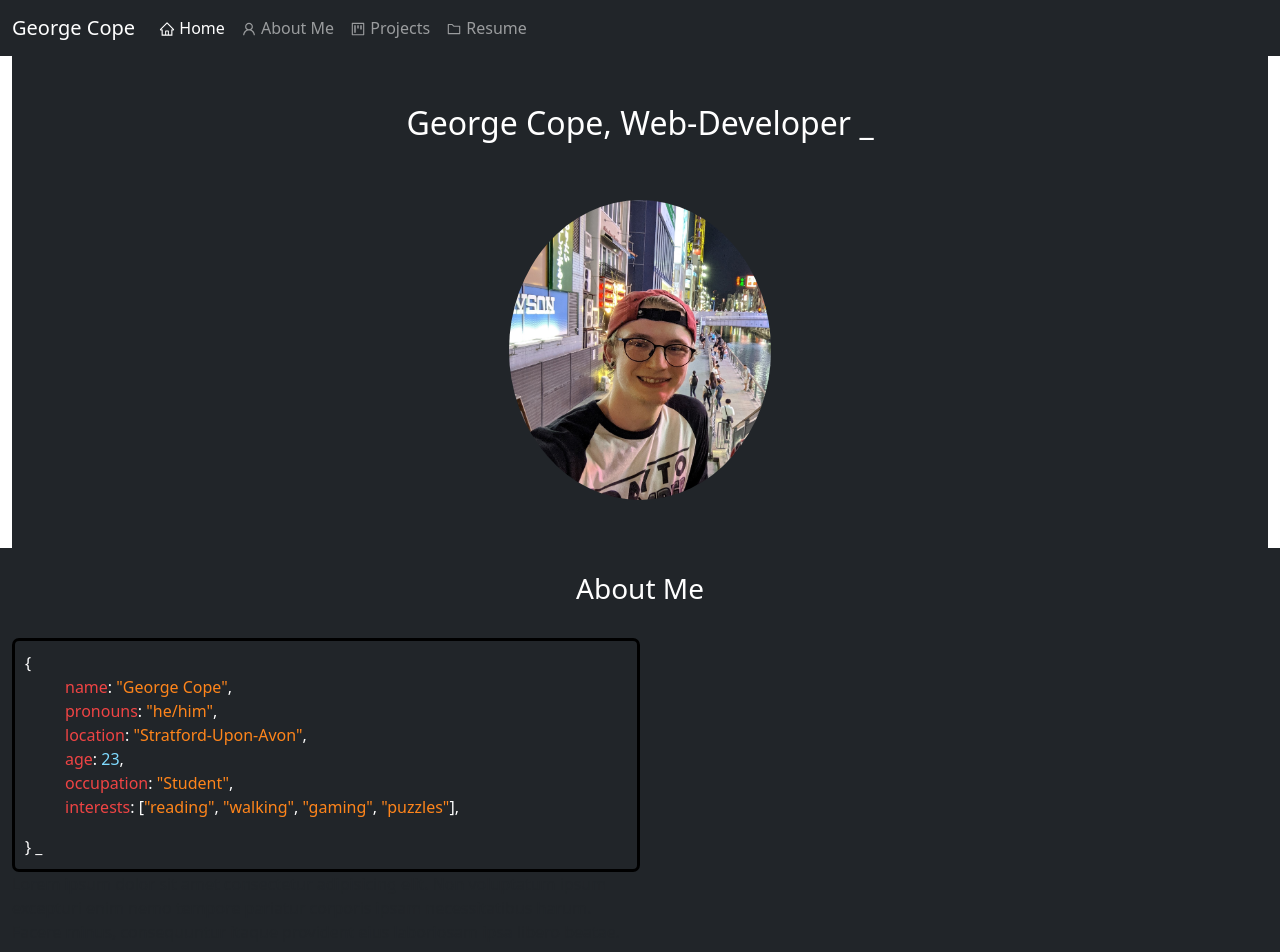
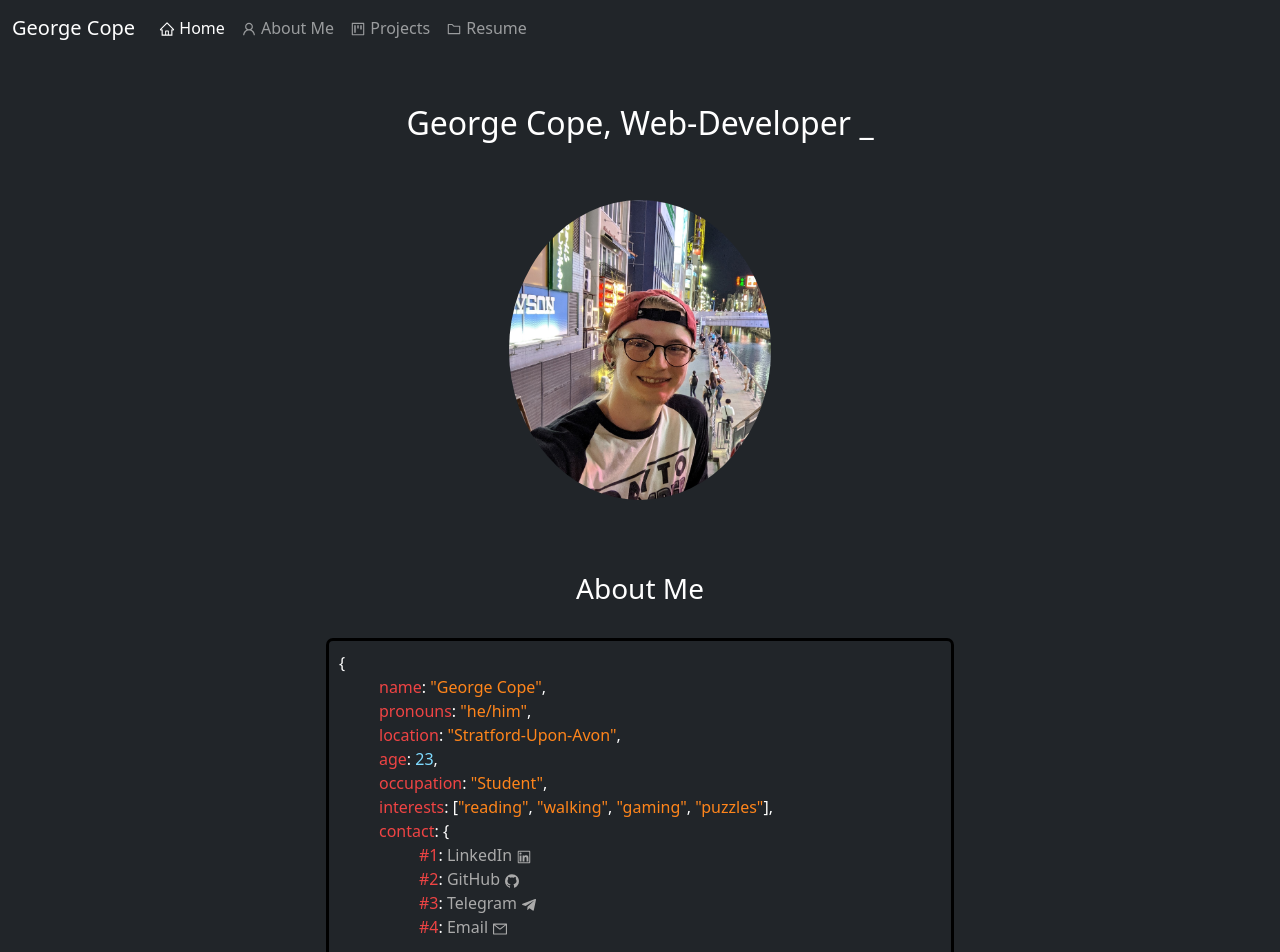
Before and after one commit to MyDryDay/React_Portfolio, a React (Create React App) app: page / in a window 1280 px wide. Shown: the top 952 px of the page. Built offline with nearby package versions, Linux system fonts and the light colour scheme.

Commit message:
Fixed spelling error & import issues with icons, some reformatting & added links to contact me

```diff
--- a/src/pages/about.js
+++ b/src/pages/about.js
@@ -2,9 +2,9 @@ import React from 'react';
 import {
     AiOutlineMail,
     AiOutlineGithub,
-    AiOutlineLinkedIn
+    AiOutlineLinkedin
 } from 'react-icons/ai';
-import FaTelegramPlane from 'react-icons/fa';
+import { FaTelegramPlane } from 'react-icons/fa';
 import displayImage from '../images/JapanTrip1.jpg';
 
 const About = () => {
@@ -12,10 +12,12 @@ const About = () => {
         <div>
             <div className='container-fluid'>
                 <div className='row'>
-                    <div className='col-xs-12 col-sm-12 col-md-12 col-lg-12'>
-                        <div class="h-100 p-5 text-white bg-dark">
-                            <h2 className='center'>George Cope, Web-Developer <span className='blink'>_</span> </h2>
-                            <img src={displayImage} className='mx-auto d-block img-fluid rounded-circle img' alt='Osaka. Japan'></img>
+                    <div className='aboutSection'>
+                        <div className='col-xs-12 col-sm-12 col-md-12 col-lg-12'>
+                            <div className="h-100 p-5 m-0 text-white bg-dark">
+                                <h2 className='center'>George Cope, Web-Developer <span className='blink'>_</span> </h2>
+                                <img src={displayImage} className='mx-auto d-block img-fluid rounded-circle img' alt='Osaka, Japan'></img>
+                            </div>
                         </div>
                     </div>
                 </div>
@@ -27,7 +29,7 @@ const About = () => {
                     <br></br>
                         <h3 className='center'>About Me</h3>
                         <br></br>
-                        <div className='objectDiv col-xs-12 col-sm-6 col-md-6 col-lg-6'>
+                        <div className='objectDiv col-xs-8 col-sm-8 col-md-8 col-lg-6 mx-auto'>
                             &#123;
                                 <p className='tab'>
                                     <span className='objKey'>name</span>: <span className='objString'>"George Cope"</span>, <br></br>
@@ -36,11 +38,16 @@ const About = () => {
                                     <span className='objKey'>age</span>: <span className='objInt'>23</span>, <br></br>
                                     <span className='objKey'>occupation</span>: <span className='objString'>"Student"</span>, <br></br>
                                     <span className='objKey'>interests</span>: [<span className='objString'>"reading"</span>, <span className='objString'>"walking"</span>, <span className='objString'>"gaming"</span>, <span className='objString'>"puzzles"</span>], <br></br>
+                                    <span className='objKey'>contact</span>: &#123;
+                                        <p className='tab'>
+                                            <span className='objKey'>#1</span>: <a href='https://www.linkedin.com/in/george-cope-633b761bb/' className='objLink' target='_blank' rel='noopener noreferrer'>LinkedIn <AiOutlineLinkedin /></a> <br></br>
+                                            <span className='objKey'>#2</span>: <a href='https://github.com/MyDryDay' className='objLink' target='_blank' rel='noopener noreferrer'>GitHub <AiOutlineGithub /></a> <br></br>
+                                            <span className='objKey'>#3</span>: <a href='https://t.me/G_Cope97' className='objLink' target='_blank' rel='noopener noreferrer'>Telegram <FaTelegramPlane /></a> <br></br>
+                                            <span className='objKey'>#4</span>: <a href='mailto: g.cope13@gmail.com' className='objLink' target='_blank' rel='noopener noreferrer'>Email <AiOutlineMail /></a>
+                                        </p>
+                                    &#125;
                                 </p>
                             &#125; <span className='blink'>_</span>
-                        </div>
-                        <div className='statementDiv col-xs-12 col-sm-6 col-md-6 col-lg-6'>
-                            <p>Lorem ipsum dolor sit amet consectetur adipisicing elit. Non voluptatum ipsum excepturi enim nemo tempore pariatur corporis ipsam necessitatibus harum. Facere minus, consequuntur itaque provident eius laboriosam ipsa libero beatae.</p>
                         </div>
                     </div>
                 </div>
```
